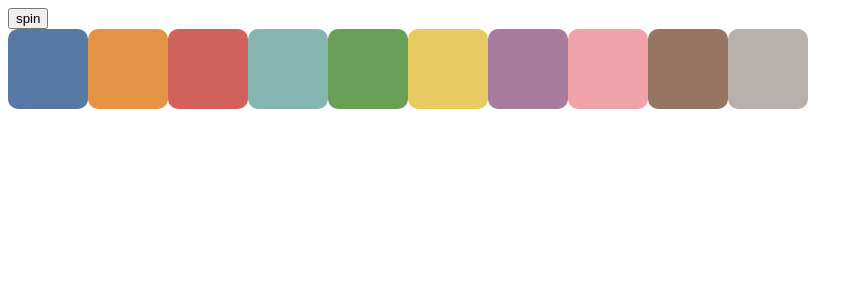
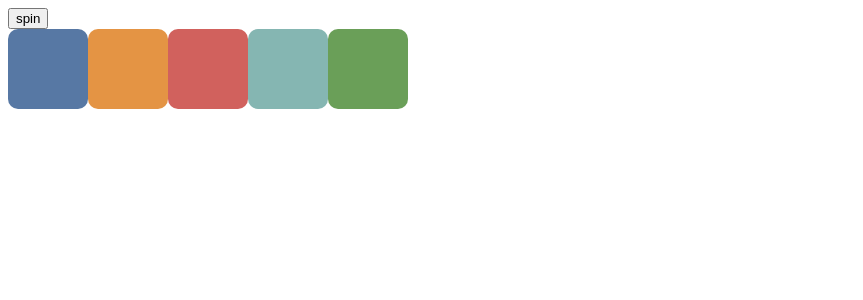
Before and after one commit to artidata/slot-react-spring, a React (Create React App) app: page / in a window 1280 px wide. Shown: the top 300 px of the page, without its empty margins (0-863 px from the left). Built offline with nearby package versions, Linux system fonts and the light colour scheme.

Commit message:
Enable clipping beyond 5 boxes.

```diff
--- a/src/App.js
+++ b/src/App.js
@@ -1,18 +1,7 @@
 import { useState, useRef } from "react";
 import { useSpring, animated } from "@react-spring/web";
 
-const colors = [
-  "#5778a4",
-  "#e49444",
-  "#d1615d",
-  "#85b6b2",
-  "#6a9f58",
-  "#e7ca60",
-  "#a87c9f",
-  "#f1a2a9",
-  "#967662",
-  "#b8b0ac"
-];
+const colors = ["#5778a4", "#e49444", "#d1615d", "#85b6b2", "#6a9f58"];
 
 export default function App() {
   const [spin, set] = useState(false);
@@ -30,6 +19,7 @@ export default function App() {
   return (
     <>
       <button onClick={handleSpin}>spin</button>
+      <div style={{ width: 400, overflow: "clip" }}>
         <animated.div style={{ display: "flex", ...styles }}>
           {colors.map((val) => (
             <div
@@ -43,6 +33,7 @@ export default function App() {
             />
           ))}
         </animated.div>
+      </div>
     </>
   );
 }
```
Lines whose indentation alone changed are shown as unchanged.
